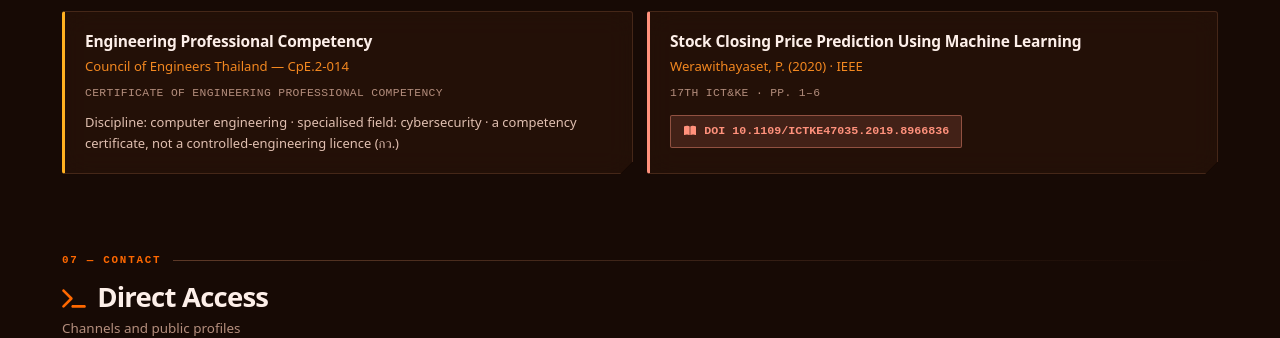
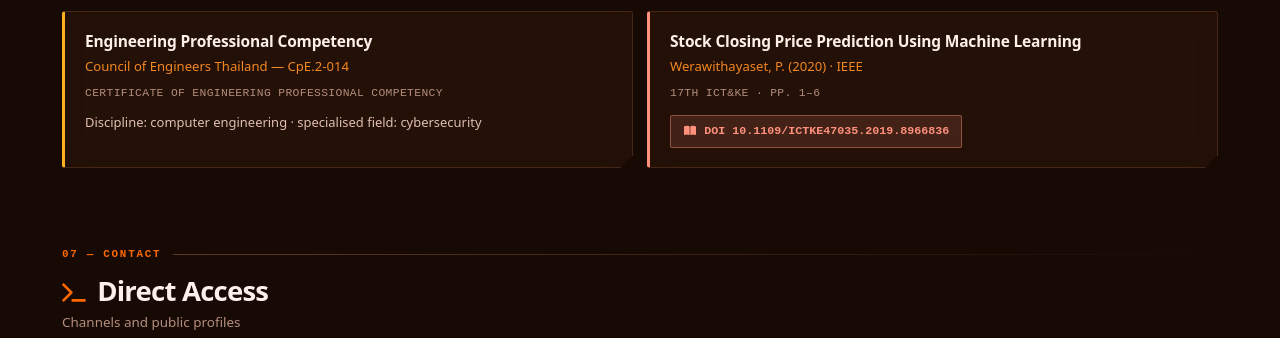
Before and after one commit to BurN1nGSPheRE/BurN1nGSPheRE.github.io, a plain HTML site: page experience.html in a window 1280 px wide. Shown: the part 6220-6558 px from the top of the page. Drawn offline with Linux system fonts and the light colour scheme; animation ran at ten frames a second; some icons are missing; a web font is replaced by a local one.

Commit message:
Update experience.html

```diff
--- a/experience.html
+++ b/experience.html
@@ -1931,7 +1931,7 @@ document.head.appendChild(l);}());
         <div class="deg">Engineering Professional Competency</div>
         <div class="sch">Council of Engineers Thailand — CpE.2-014</div>
         <div class="yr">CERTIFICATE OF ENGINEERING PROFESSIONAL COMPETENCY</div>
-        <div class="nt">Discipline: computer engineering · specialised field: cybersecurity · a competency certificate, not a controlled-engineering licence (กว.)</div>
+        <div class="nt">Discipline: computer engineering · specialised field: cybersecurity</div>
       </div>
 
       <div class="edu card paper reveal" style="--d:180ms">
```
